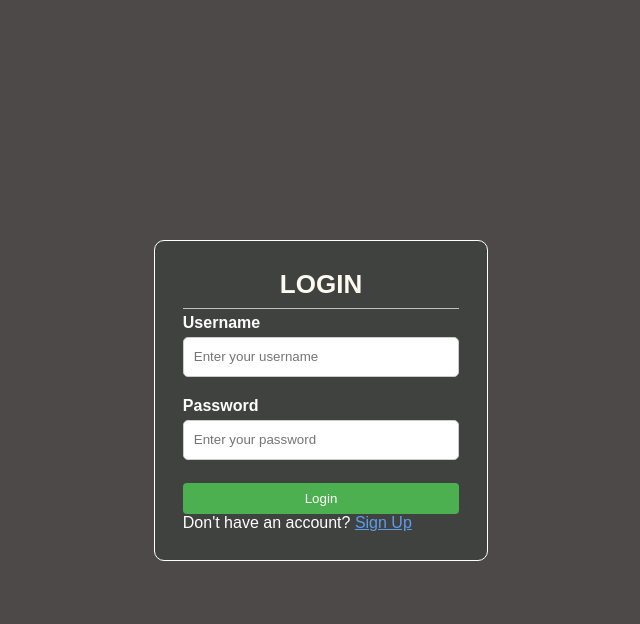
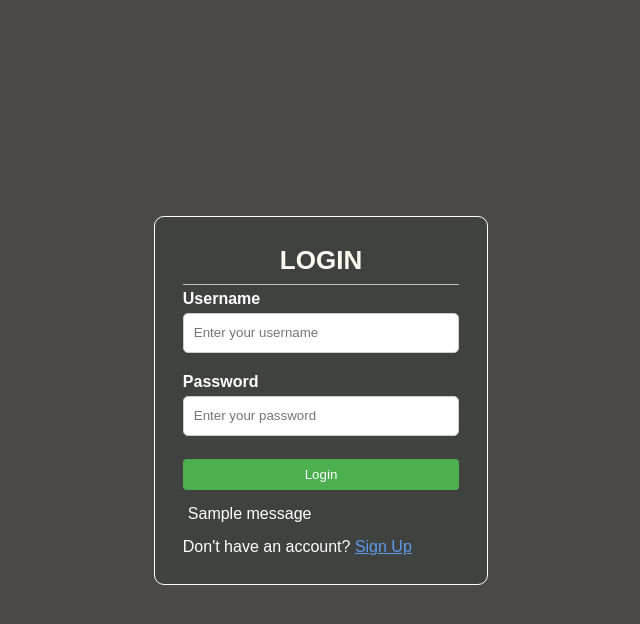
Before and after one commit to UjjwalMrzn/PhoneBook, a Django app: template accounts/templates/accounts/login.html in a window 1280 px wide. Shown: the top 624 px of the page, without its empty margins (319-959 px from the left). Run offline with Django 3.2, Linux system fonts and the light colour scheme; the template is opened without the code that fills it, so the values that code supplies are empty, except form fields; one stand-in notice (Sample message) is shown; form fields are guessed from the names that the template uses.

Commit message:
flash message

```diff
--- a/accounts/templates/accounts/login.html
+++ b/accounts/templates/accounts/login.html
@@ -35,6 +35,10 @@
         </form>
        </div>
 
+       {% for message in messages %}
+        <P id="messages">{{message}}</P>
+       {% endfor %}
+
        <div class="mt-4">
 					<div class="d-flex justify-content-center links"  style="color: white;">
 						Don't have an account? <a href="{% url 'register' %}" class="ml-2" style="color: rgb(92, 155, 238);">Sign Up</a>
--- a/accounts/templates/accounts/register.html
+++ b/accounts/templates/accounts/register.html
@@ -69,6 +69,13 @@
     cursor: pointer;
 }
 
+#messages{
+
+			color: #fff;
+			padding: 5px;
+			margin-top: 10px;
+			margin-bottom: 10px;
+		}
 
 
 
--- a/accounts/views.py
+++ b/accounts/views.py
@@ -3,7 +3,7 @@ from django.http import HttpResponse
 from .models import Person
 from django.contrib.auth.forms import UserCreationForm
 
-
+from django.contrib import messages
 
 
 # Create your views here.
@@ -127,6 +127,9 @@ def register(request):
         form = CreateUserForm(request.POST)
         if form.is_valid():
             form.save()
+            user = form.cleaned_data.get('username')
+            messages.success(request, 'Account was created for ' + user)
+
             return redirect('login')
 
     context = {'form':form}
```
Also changed, not shown: db.sqlite3.
